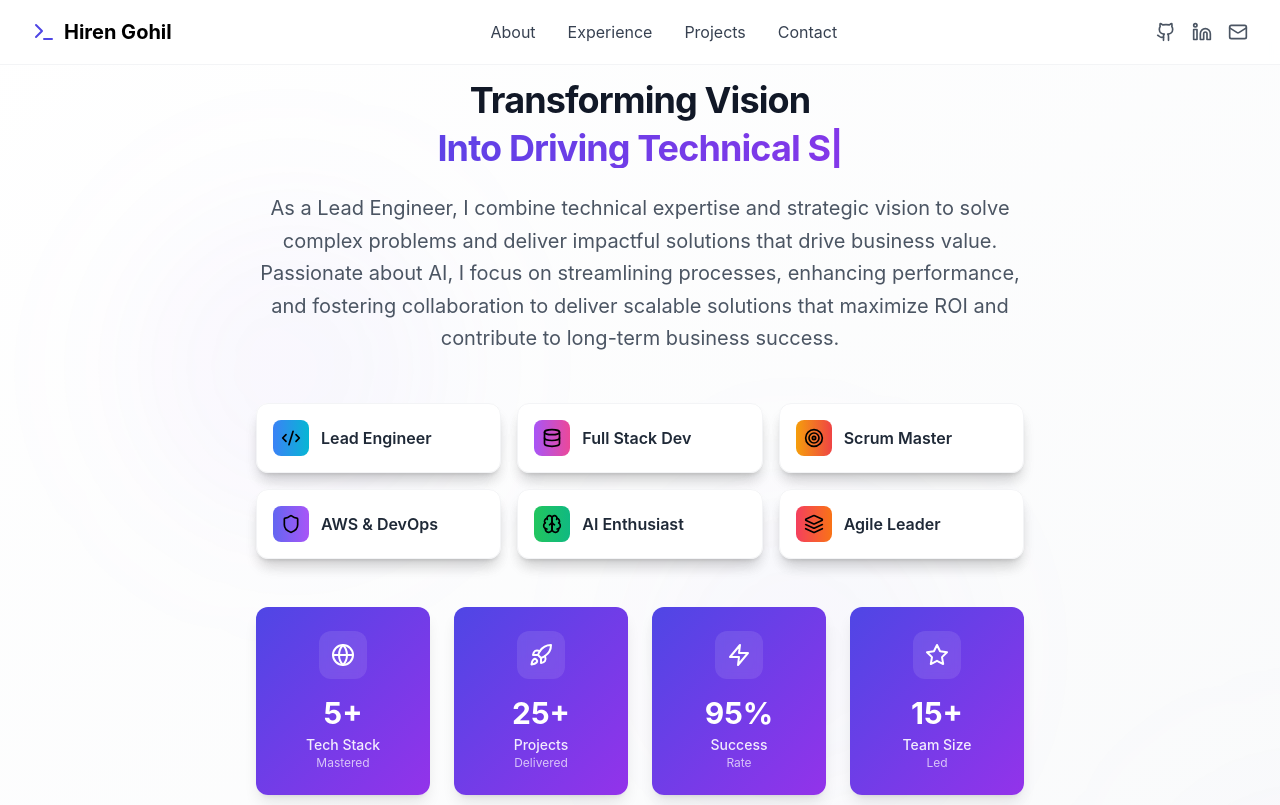
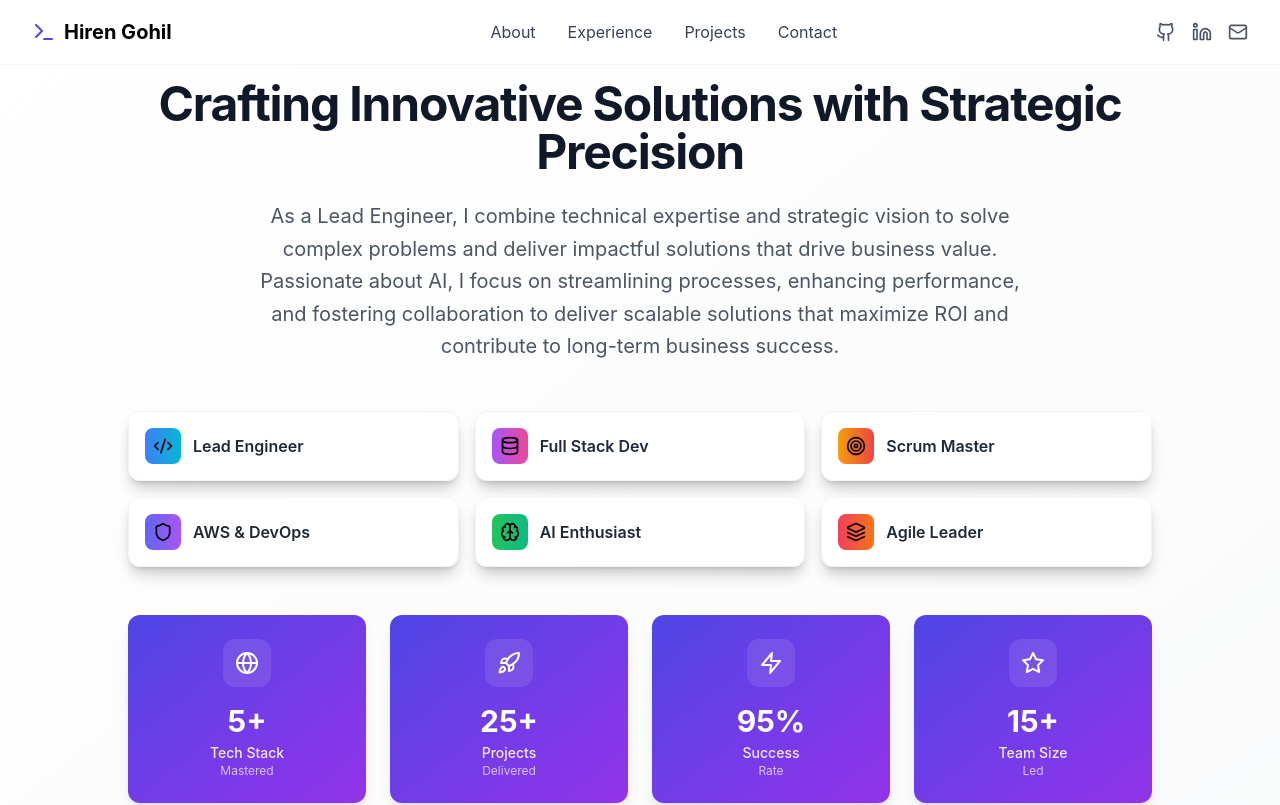
Before and after one commit to HirenGohil13/hiren-portfolio, a React (Vite) app: page / in a window 1280 px wide. Shown: the top 805 px of the page. Built offline with nearby package versions, Linux system fonts and the light colour scheme.

Commit message:
Removed animation

```diff
--- a/src/components/Hero.tsx
+++ b/src/components/Hero.tsx
@@ -1,29 +1,8 @@
-import { useEffect, useRef } from 'react';
 import { motion } from 'framer-motion';
 import { ArrowRight, Code2, Database, Brain, Shield, Target, Rocket, Star, Globe, Zap, Layers } from 'lucide-react';
-import Typed from 'typed.js';
+
 
 export default function Hero() {
-  const typedRef = useRef(null);
-
-  useEffect(() => {
-    const typed = new Typed(typedRef.current, {
-      strings: [
-        'Leading Engineering Excellence',
-        'Driving Technical Strategy & Innovation',
-        'Building Full Stack Expertise',
-        'Architecting Cloud Solutions',
-        'Mentoring & Empowering Teams',
-        'Delivering Agile Project Success'
-    ],
-      typeSpeed: 50,
-      backSpeed: 20,
-      backDelay: 1000,
-      loop: true
-    });
-
-    return () => typed.destroy();
-  }, []);
 
   const expertise = [
     { icon: <Code2 className="h-5 w-5" />, text: "Lead Engineer", color: "from-blue-500 to-cyan-500" },
@@ -49,30 +28,6 @@ export default function Hero() {
         <div className="absolute inset-0 bg-gradient-to-br from-white to-gray-50" />
       </div>
 
-      {/* Floating Orbs with proper z-index */}
-      {[...Array(3)].map((_, i) => (
-        <motion.div
-          key={i}
-          className="absolute hidden lg:block w-72 h-72 bg-gradient-to-br from-indigo-500/10 to-purple-500/10 rounded-full blur-3xl z-0"
-          animate={{
-            x: [0, 30, 0],
-            y: [0, 40, 0],
-            scale: [1, 1.1, 1],
-            rotate: [0, 180, 0],
-          }}
-          transition={{
-            duration: 20,
-            repeat: Infinity,
-            delay: i * 2,
-            ease: "linear",
-          }}
-          style={{
-            top: `${20 + i * 30}%`,
-            left: `${10 + i * 40}%`,
-            opacity: 0.4 - i * 0.1,
-          }}
-        />
-      ))}
 
       {/* Main Content with proper z-index */}
       <div className="relative z-10 max-w-7xl mx-auto px-4 sm:px-6 lg:px-8">
@@ -86,11 +41,11 @@ export default function Hero() {
               initial={{ opacity: 0, y: 20 }}
               animate={{ opacity: 1, y: 0 }}
               transition={{ duration: 0.8, delay: 0.2 }}
-              className="text-6xl md:text-4xl font-bold text-gray-900 tracking-tight mb-6"
+              className="text-5xl md:text-5xl font-bold text-gray-900 tracking-tight mb-6"
             >
-              Transforming Vision
+              Crafting Innovative Solutions with Strategic Precision
               <span className="block mt-2 bg-gradient-to-r from-indigo-600 to-purple-600 bg-clip-text text-transparent">
-                Into <span ref={typedRef}></span>
+
               </span>
             </motion.h1>
 
```
